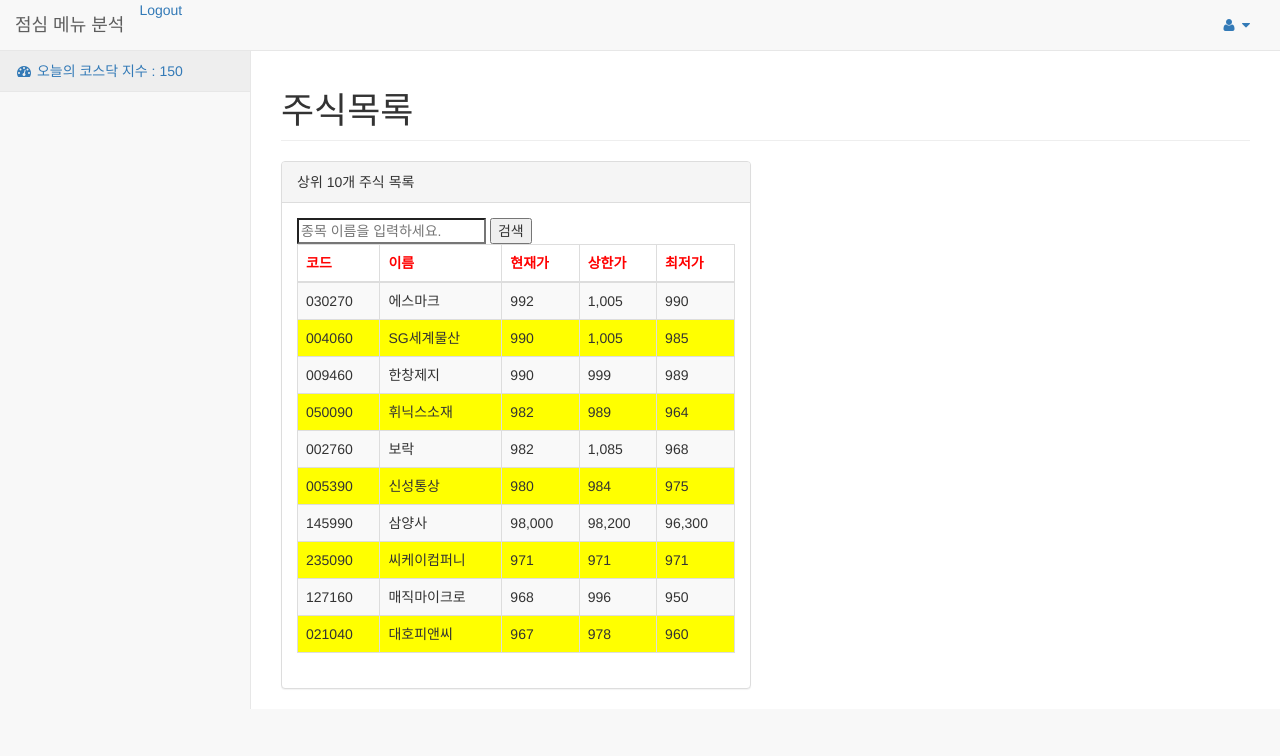
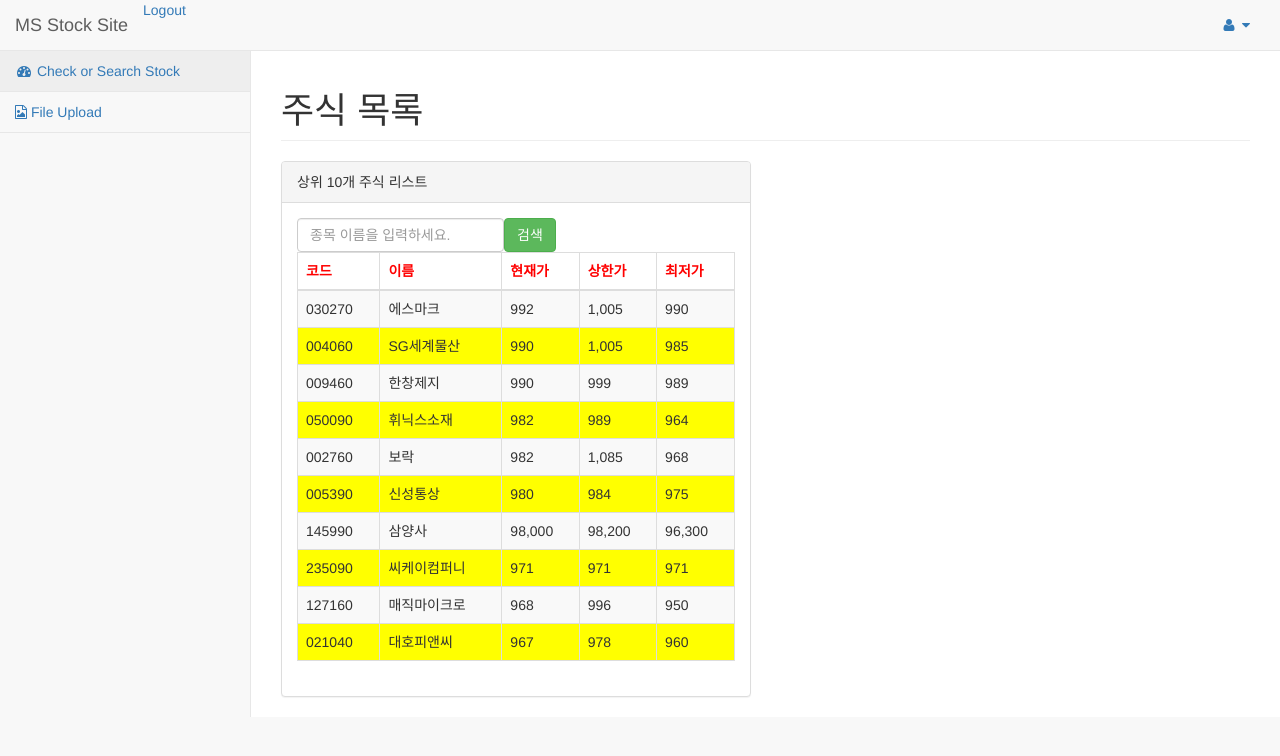
Before and after one commit to minsuk-sung/ssmc_python_using_bigdata, a Flask app: page /tradeList in a window 1280 px wide. Shown: the top 756 px of the page. Run offline with Flask 2, Linux system fonts and the light colour scheme; data comes from the database, SQL or seed files in the repository; some libraries are stand-ins or nearby versions.

Commit message:
tradeList에 있는 표를 css로 표현

```diff
--- a/flask_advance/run.py
+++ b/flask_advance/run.py
@@ -23,9 +23,10 @@ app.secret_key = 'aslkdfjklsdsdflkjs'
 ########################################################
 
 config = {
-    'site_title' : '점심 메뉴 분석',
-    'menu1' : '오늘의 코스닥 지수 : 150',
-    'login' : '로그인'
+    'site_title' : 'MS Stock Site',
+    'menu1' : 'Check or Search Stock',
+    'menu2' : 'File Upload',
+    'login' : 'Login'
 }
 
 ########################################################
@@ -109,6 +110,12 @@ def search():
 
 ########################################################
 
+@app.route('/uploadPhoto',methods=['POST'])
+def upload():
+    return render_template('')
+
+########################################################
+
 # 이 코드를 메인으로 구동시 서버가동
 if __name__ == '__main__':
     app.run(debug=True)
--- a/flask_advance/templates/mod/menu.html
+++ b/flask_advance/templates/mod/menu.html
@@ -14,12 +14,23 @@
                 <!-- /input-group -->
             </li>
             #}
+
+            <!-- 주식 목록 가져오기 -->
             <li>
                 <a href="/tradeList">
                     <i class="fa fa-dashboard fa-fw"></i>
                     {{config['menu1']}}
                 </a>
             </li>
+
+            <!-- 자료실,파일 업로드 -->
+            <li>
+                <a href="/uploadPhoto">
+                    <i class="fa fa-dashboard fa-file-photo-o"></i>
+                    {{config['menu2']}}
+                </a>
+            </li>
+
             {#
             <li>
                 <a href="#"><i class="fa fa-bar-chart-o fa-fw"></i> Charts<span class="fa arrow"></span></a>
--- a/flask_advance/templates/sub/tradeList_sub.html
+++ b/flask_advance/templates/sub/tradeList_sub.html
@@ -1,25 +1,32 @@
 <div class="row">
     <div class="col-lg-12"> {#가로를 12개로 쪼갠거#}
-        <h1 class="page-header">주식목록</h1>
+        <h1 class="page-header">주식 목록</h1>
     </div>
     <!-- /.col-lg-12 -->
 
     <div class="col-lg-6">
         <div class="panel panel-default">
             <div class="panel-heading">
-                상위 10개 주식 목록
+                상위 10개 주식 리스트
             </div>
             <!-- /.panel-heading -->
             <div class="panel-body">
                 <div class="table-responsive">
-                    <table class="table table-striped table-bordered table-hover">
-
                     {# 검색창 #}
                     <div>
                         <fieldset> {# 공간을 좀 주기 위해서 #}
                             <form method="POST" id="searchform" {# 주소가 필요함 #}>
-                                    <input type="search" name="keyword" placeholder="종목 이름을 입력하세요." required>
-                                    <input type = "submit" value="검색"/>
+                                <table>
+                                    <tr>
+                                        <td>
+                                            <input type="search" class="form-control" name="keyword" placeholder="종목 이름을 입력하세요." required>
+                                        </td>
+                                        <td>
+                                            <!-- <input type = "submit" value="검색"/> -->
+                                            <input type="submit" class="btn btn-success" value="검색">
+                                        </td>
+                                    </tr>
+                                </table>
                             </form>
                             {# 검색결과는 id가 result인 요소의 자식으로 들어간다 #}
                             <div id="result">
@@ -29,7 +36,9 @@
                             </div>
                         </fieldset>
                     </div>
+                    <table id='info' class="table table-striped table-bordered table-hover">
 
+                        {# 어떤 정보가 있는지 컬럼 확인 #}
                         <thead>
                             {# 코드 이름 현재가 상한가 최저가 #}
                             <th>코드</th>
@@ -38,6 +47,8 @@
                             <th>상한가</th>
                             <th>최저가</th>
                         </thead>
+
+                        {# 주식목록들 #}
                         <tbody>
                             {% for trade in trades %}
                             <tr>
@@ -49,6 +60,7 @@
                             </tr>
                             {% endfor %}
                         </tbody>
+
                     </table>
                 </div>
                 <!-- /.table-responsive -->
@@ -123,17 +135,17 @@
         ////////////////////////////////////////////////////////////
         // 의사결정 selector
         // tr들 중에서 첫째 :: 이건 이 문서상에 존재하는 모든 tr을 모아서 그 중 첫번째
-        $('tr:first').css('color','red');
+        $('th').css('color','red');
         // 동화약품의 배경색을 다른 색으로
         // 주식 정보를 가진 tr들을 다 모아서 그 중에서 첫번째
         // tbody 밑에 직계자식 모든 tr
         // 처음
         //$('tbody>tr:first').css('background','blue');
         // 마지막
-        $('tbody>tr:last').css('background','lightgreen');
+        $('#info>tbody>tr:last').css('background','lightgreen');
         // 짝수
         //$('tbody>tr:even').css('background','pink');
         // 홀수
-        $('tbody>tr:odd').css('background','yellow');
+        $('#info>tbody>tr:odd').css('background','yellow');
     </script>
 </div>
```
Lines whose indentation alone changed are shown as unchanged.
